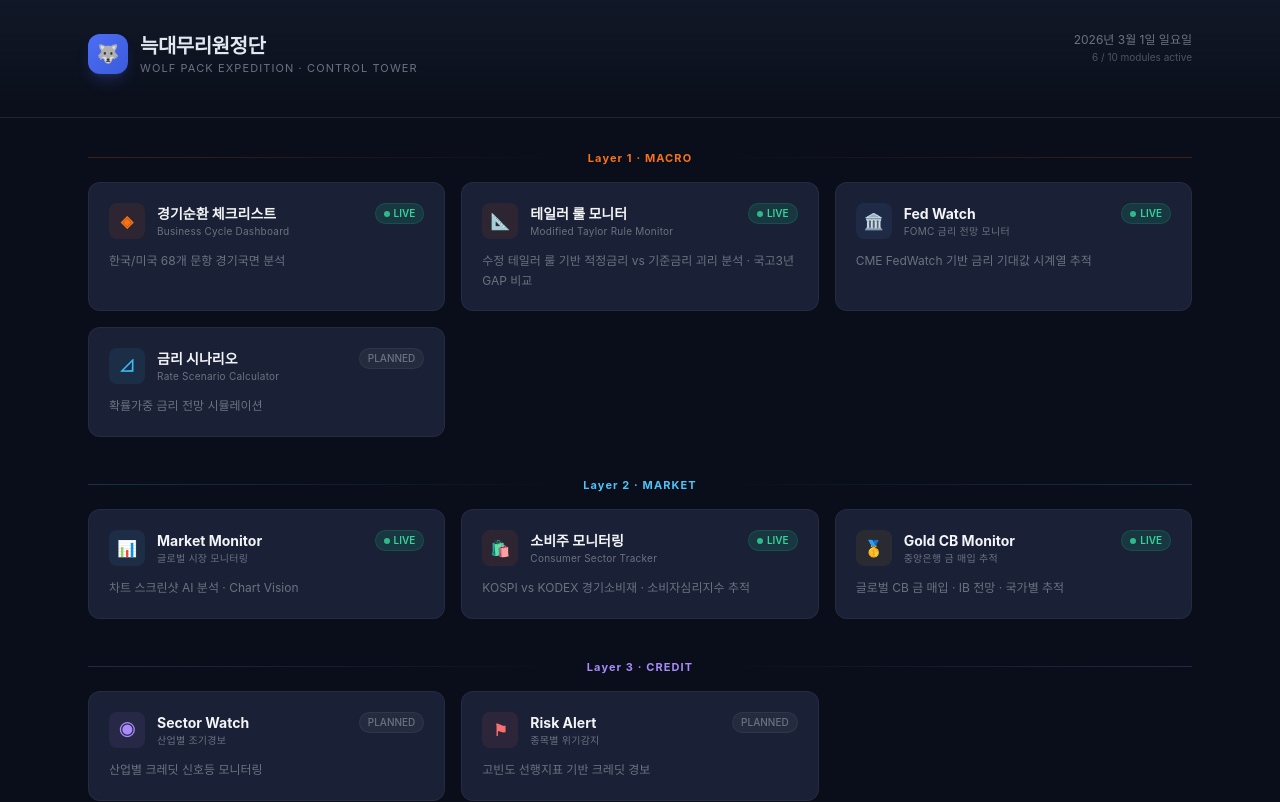
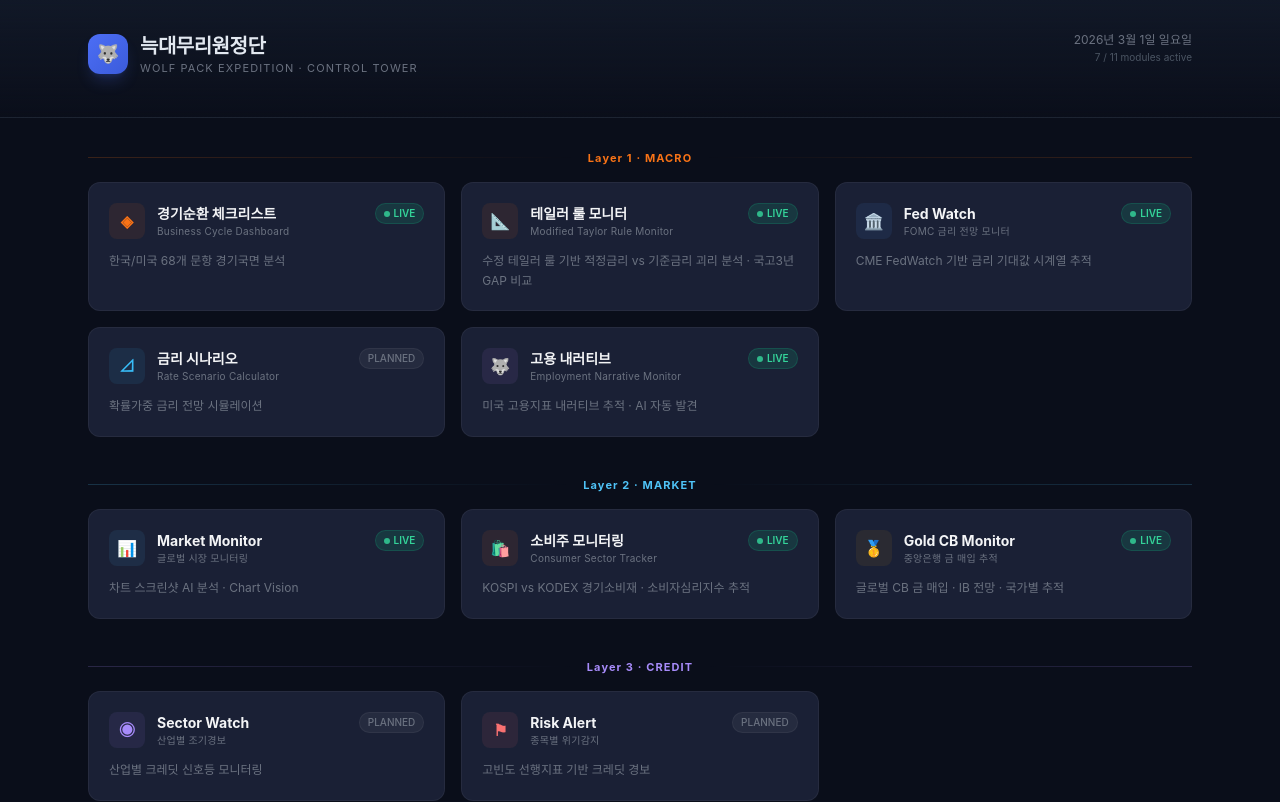
Before and after one commit to mib7514/wolfpack, a Next.js app: page / in a window 1280 px wide. Shown: the top 802 px of the page. Built offline with nearby package versions, Linux system fonts and the light colour scheme; no server answers; the database is empty.

Commit message:
Update page.js

```diff
--- a/app/page.js
+++ b/app/page.js
@@ -58,6 +58,17 @@ const MODULES = [
     href: '/market',
     icon: '📊',
     accentColor: '#4FC3F7',
+    status: 'active',
+  },
+  {
+    id: 'employment-narrative',
+    layer: 'MACRO',
+    title: '고용 내러티브',
+    subtitle: 'Employment Narrative Monitor',
+    description: '미국 고용지표 내러티브 추적 · AI 자동 발견',
+    href: '/modules/employment-narrative',
+    icon: '🐺',
+    accentColor: '#bb86fc',
     status: 'active',
   },
   {
```
